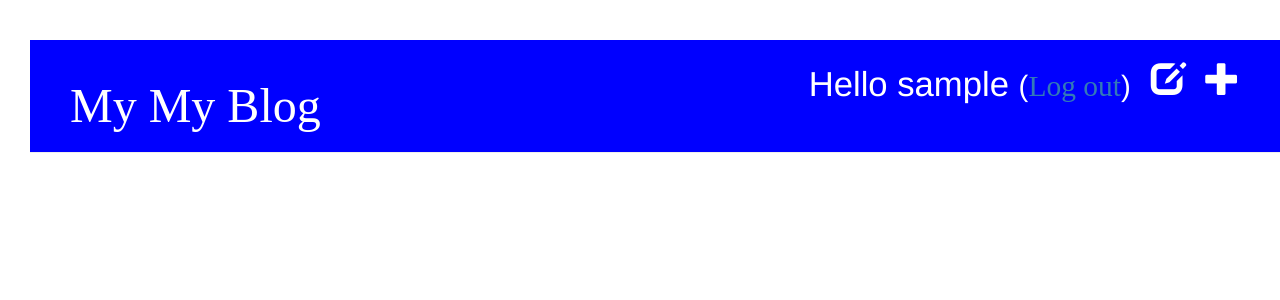
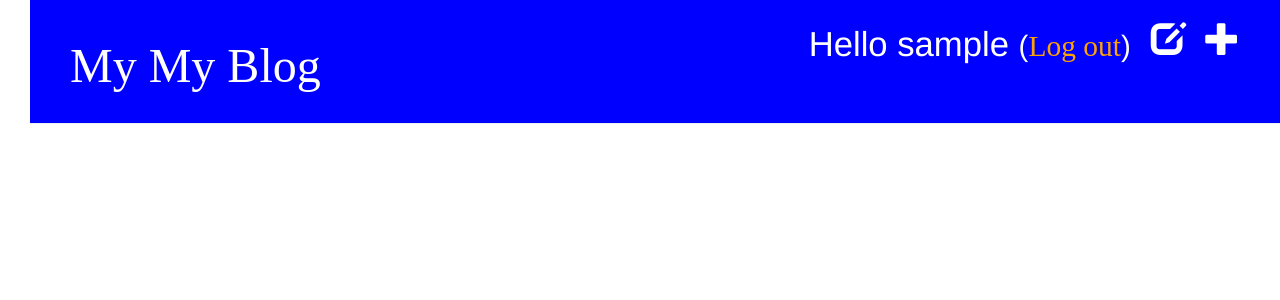
Before and after one commit to alok2569/My-first-blog, a Django app: a page that uses blog/templates/blog/base.html in a window 1280 px wide. Shown: the top 300 px of the page. Run offline with Django 3.2, Linux system fonts and the light colour scheme; the visitor is signed in with stand-in values (Sample User, id 1); data that the repository does not hold is empty; some libraries are stand-ins or nearby versions.

Commit message:
fixing error

```diff
--- a/blog/templates/blog/base.html
+++ b/blog/templates/blog/base.html
@@ -2,12 +2,9 @@
 <html>
     <head>
         <title>My blog</title>
-
-        <link rel="icon" type="image/png" href="C:/Users/user/djangoboys/mysite/blog/templates/blog/favicon.ico" />
+        <link rel="stylesheet" href="//maxcdn.bootstrapcdn.com/bootstrap/3.2.0/css/bootstrap.min.css">
+       <link rel="stylesheet" href="//maxcdn.bootstrapcdn.com/bootstrap/3.2.0/css/bootstrap-theme.min.css">
         <link rel="stylesheet" href="{% static 'css/blog.css' %}">
-        <link rel="stylesheet" href="//maxcdn.bootstrapcdn.com/bootstrap/3.2.0/css/bootstrap.min.css">
-
-
     </head>
     <body>
      <div class="page-header">
--- a/blog/templates/blog/post_detail.html
+++ b/blog/templates/blog/post_detail.html
@@ -19,6 +19,7 @@
    <p>{{post.text|linebreaksbr}}</p>
    </div>
 </div>
+<br>
 <hr>
 <a class="btn btn-default" href="{% url 'add_comment_to_post' pk=post.pk %}">Add comment</a>
 {% for comment in post.comments.all %}
```
